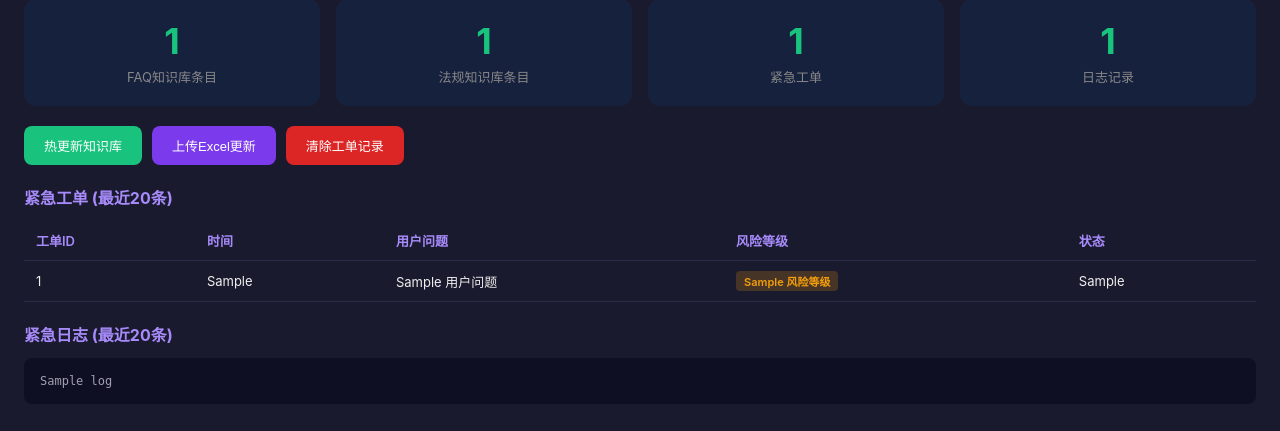
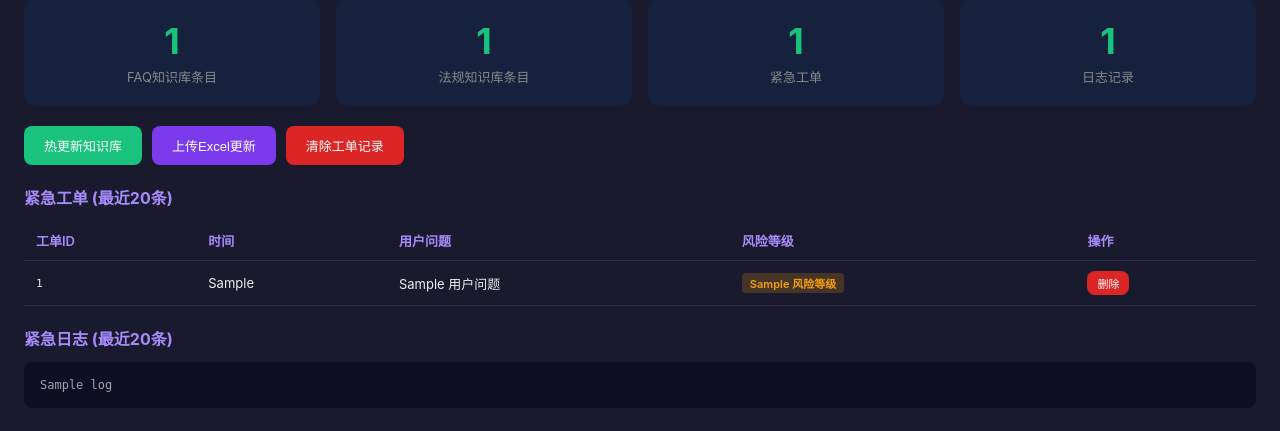
Before and after one commit to 1wen-code/hengyang-gas-ai-cs, a Flask app: template templates/admin.html in a window 1280 px wide. Shown: the part 125-556 px from the top of the page. Run offline with Flask 3, Linux system fonts and the light colour scheme; the template is opened without the code that fills it: most values are stand-ins (such as "Sample title", 1, 10 or a date in 2020).

Commit message:
工单管理：新增逐条删除按钮+全部清除保留

```diff
--- a/app.py
+++ b/app.py
@@ -264,14 +264,34 @@ def admin_upload():
 
 @app.route("/admin/tickets/clear", methods=["POST"])
 def admin_tickets_clear():
-    """清除工单记录"""
+    """清除全部工单"""
     if not _check_admin():
         return jsonify({"error": "未登录"}), 401
     try:
         tickets_path = os.path.join(os.path.dirname(os.path.abspath(__file__)), "logs", "tickets.csv")
         with open(tickets_path, "w", encoding="utf-8-sig") as f:
             f.write("工单ID,时间,用户问题,风险等级,分类,状态,用户IP\n")
-        return jsonify({"status": "ok", "message": "工单记录已清除"})
+        return jsonify({"status": "ok", "message": "全部工单已清除"})
+    except Exception as e:
+        return jsonify({"status": "error", "message": str(e)}), 500
+
+@app.route("/admin/tickets/delete/<ticket_id>", methods=["POST"])
+def admin_tickets_delete(ticket_id):
+    """删除单条工单"""
+    if not _check_admin():
+        return jsonify({"error": "未登录"}), 401
+    try:
+        tickets_path = os.path.join(os.path.dirname(os.path.abspath(__file__)), "logs", "tickets.csv")
+        rows = []
+        with open(tickets_path, "r", encoding="utf-8-sig") as f:
+            reader = csv.DictReader(f)
+            fieldnames = reader.fieldnames
+            rows = [row for row in reader if row.get("工单ID") != ticket_id]
+        with open(tickets_path, "w", encoding="utf-8-sig", newline="") as f:
+            writer = csv.DictWriter(f, fieldnames=fieldnames)
+            writer.writeheader()
+            writer.writerows(rows)
+        return jsonify({"status": "ok", "message": f"工单 {ticket_id} 已删除"})
     except Exception as e:
         return jsonify({"status": "error", "message": str(e)}), 500
 
--- a/templates/admin.html
+++ b/templates/admin.html
@@ -58,14 +58,14 @@
     <h2>紧急工单 (最近20条)</h2>
     {% if tickets %}
     <table>
-        <tr><th>工单ID</th><th>时间</th><th>用户问题</th><th>风险等级</th><th>状态</th></tr>
+        <tr><th>工单ID</th><th>时间</th><th>用户问题</th><th>风险等级</th><th>操作</th></tr>
         {% for t in tickets %}
-        <tr>
-            <td>{{ t.get('工单ID', '') }}</td>
+        <tr id="row-{{ t.get('工单ID', '') }}">
+            <td style="font-family:monospace;font-size:11px;">{{ t.get('工单ID', '') }}</td>
             <td>{{ t.get('时间', '') }}</td>
-            <td>{{ t.get('用户问题', '')[:40] }}</td>
+            <td>{{ t.get('用户问题', '')[:30] }}</td>
             <td><span class="tag tag-{{ 'high' if t.get('风险等级') in ('高危','紧急') else 'urgent' }}">{{ t.get('风险等级', '') }}</span></td>
-            <td>{{ t.get('状态', '') }}</td>
+            <td><button class="btn-red" style="padding:4px 10px;font-size:11px;" onclick="deleteTicket('{{ t.get('工单ID', '') }}')">删除</button></td>
         </tr>
         {% endfor %}
     </table>
@@ -94,6 +94,18 @@
                     if (d.status=="ok") setTimeout(function(){location.reload();}, 1000);
                 });
         }
+        function deleteTicket(id) {
+            if (!confirm("确定删除工单 " + id + " ？")) return;
+            fetch("/admin/tickets/delete/" + id, {method:"POST"})
+                .then(r=>r.json())
+                .then(d=>{
+                    document.getElementById("msg").innerHTML = '<span style=color:'+(d.status=="ok"?"#19c37d":"#dc2626")+'">'+d.message+'</span>';
+                    if (d.status=="ok") {
+                        var row = document.getElementById("row-" + id);
+                        if (row) row.remove();
+                    }
+                });
+        }
         function clearTickets() {
             if (!confirm("确定清除所有工单记录？此操作不可恢复。")) return;
             fetch("/admin/tickets/clear", {method:"POST"})
```
